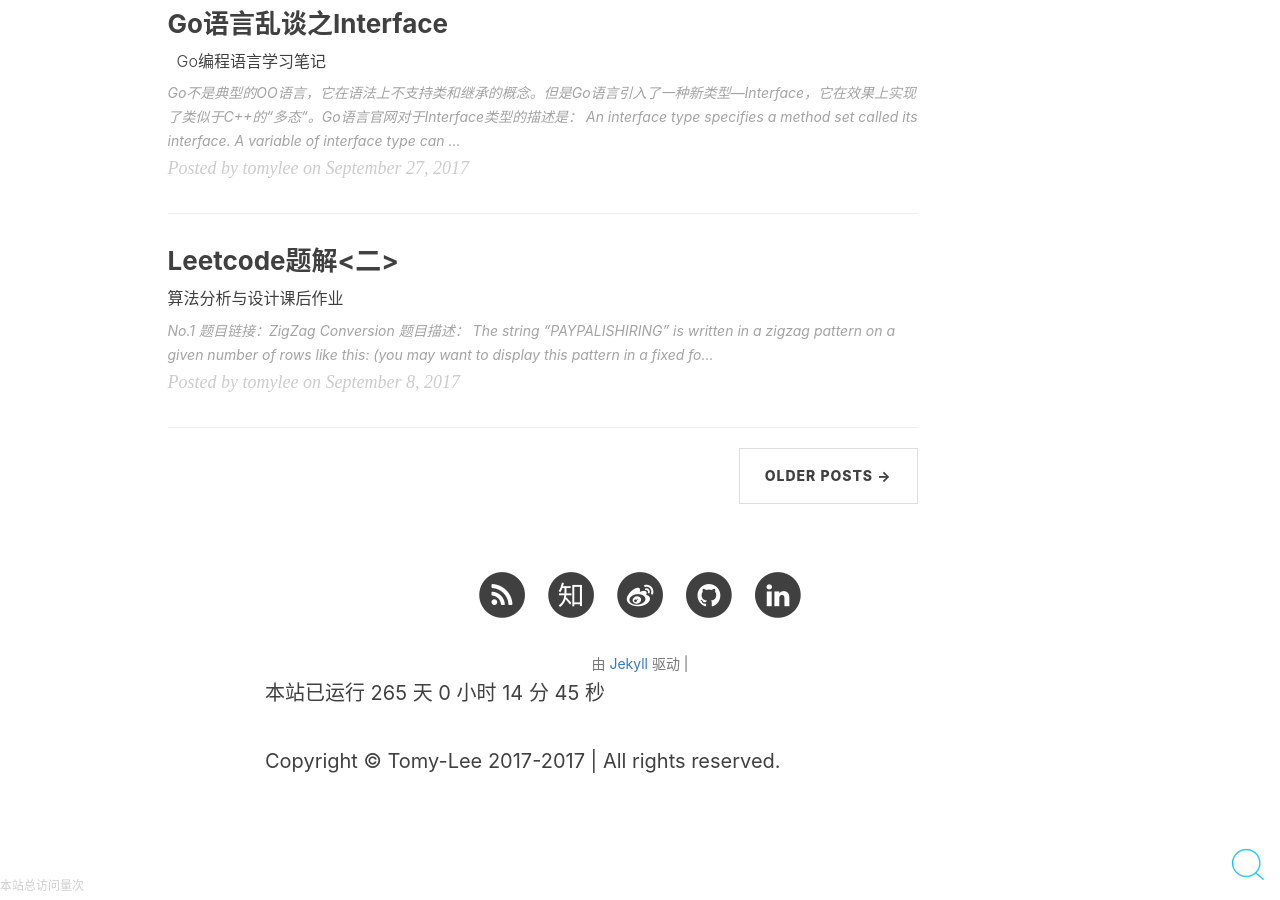
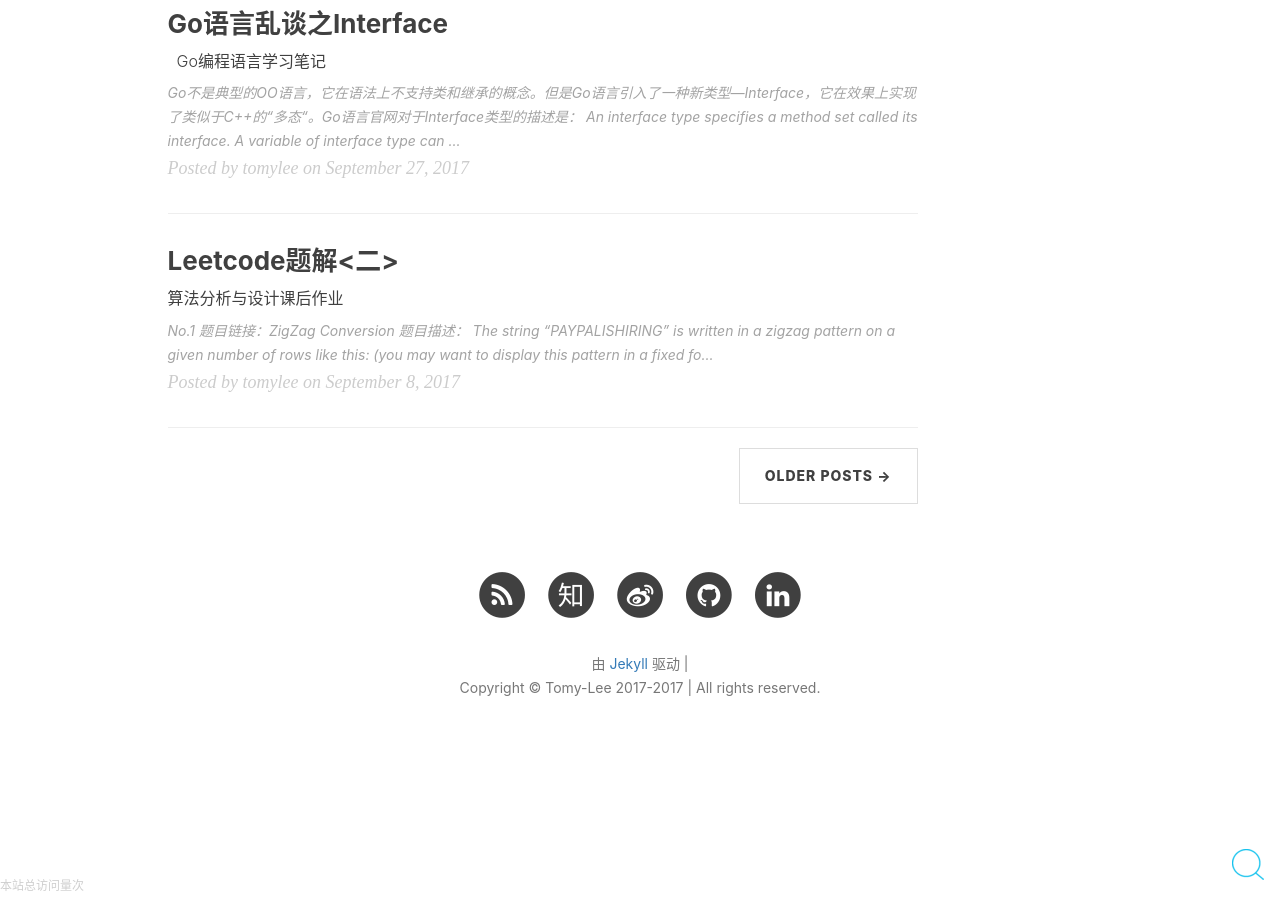
Before and after one commit to Tomy-Lee/Tomy-Lee.github.io, a Jekyll site: the page built from index.html, in a window 1280 px wide and 900 px high, scrolled down 2314 px. Built offline with Jekyll 4.4.1, drawn with Linux system fonts in a browser that asks for light colours; nearby versions of some CDN libraries; the list of posts is cut into pages by our own code; comment, search, counter and statistics services are not loaded.

Commit message:
Update footer.html

```diff
--- a/_includes/footer.html
+++ b/_includes/footer.html
@@ -96,9 +96,6 @@
                 <p class="copyright text-muted">
 
   由 <a class="theme-link" href="https://www.jekyll.com.cn/">Jekyll</a> 驱动 |
-                     <div id="show-time">
-    <span id="span_dt_dt"></span>
-  </div>
   <script>
       function show_date_time() {
         window.setTimeout("show_date_time()", 1000);
```
